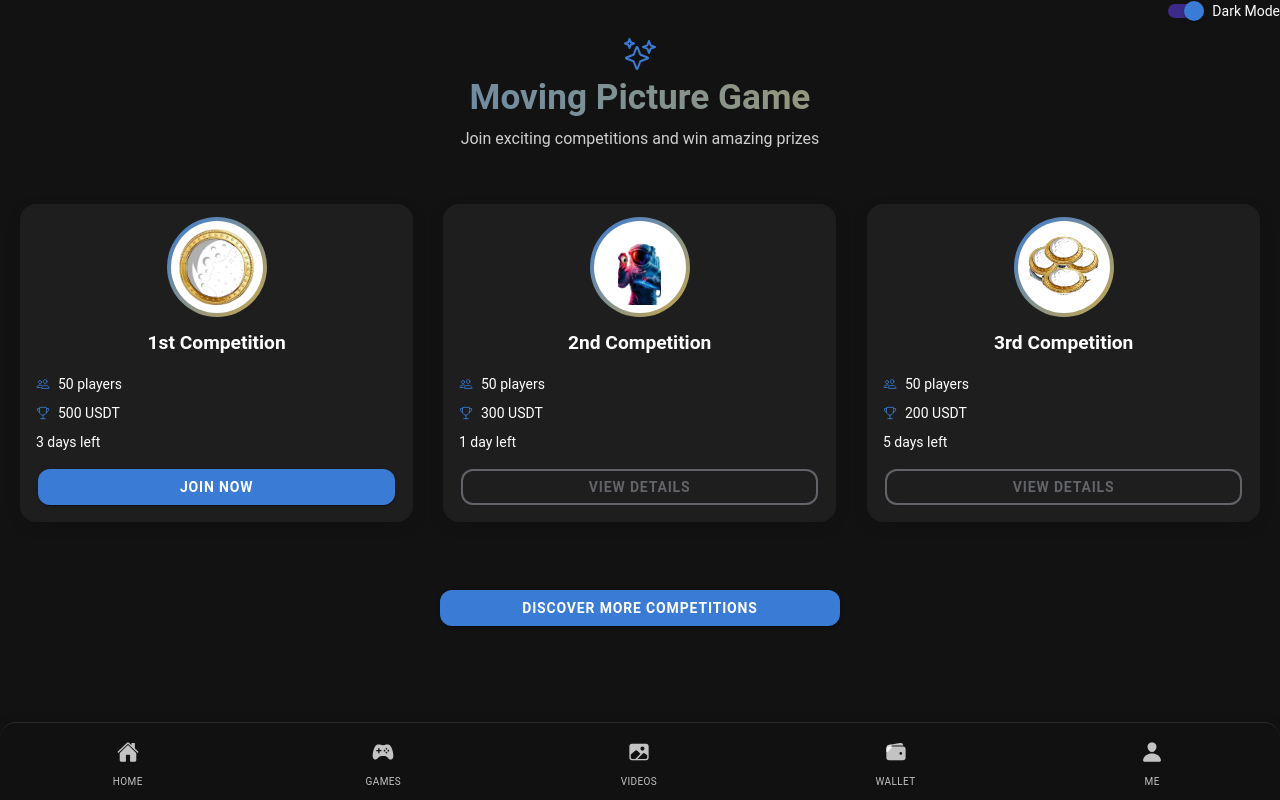
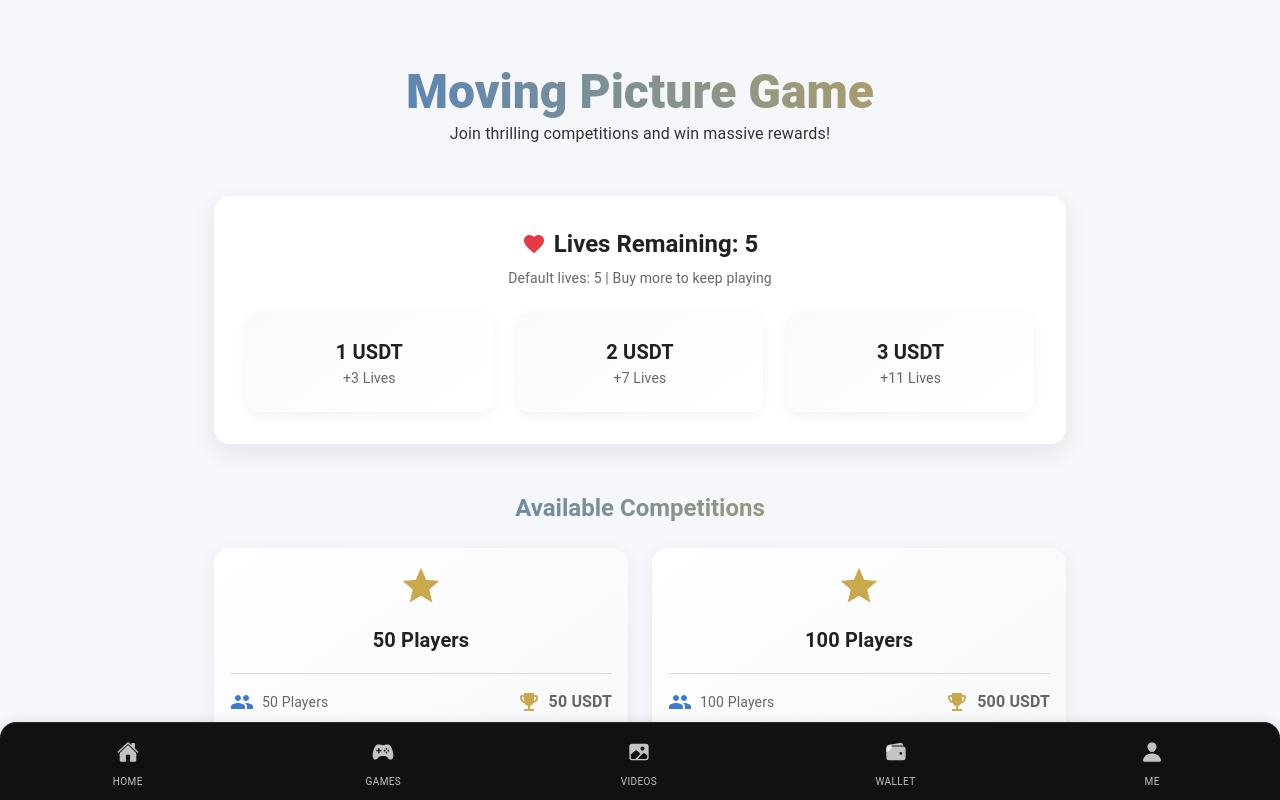
Before and after one commit to oduyemi/dreamsgamerz, a React (Vite) app: page /games/moving-picture in a window 1280 px wide. Built offline with nearby package versions, Linux system fonts and the light colour scheme.

Commit message:
movingpicture up

```diff
--- a/package.json
+++ b/package.json
@@ -32,6 +32,7 @@
     "@types/react-icons": "^2.2.7",
     "@types/react-router": "^5.1.20",
     "@types/react-router-dom": "^5.3.3",
+    "animate.css": "^4.1.1",
     "axios": "^1.10.0",
     "framer-motion": "^12.12.1",
     "ionicons": "^7.0.0",
--- a/src/components/AppLayout.tsx
+++ b/src/components/AppLayout.tsx
@@ -38,13 +38,16 @@ export const AppLayout: React.FC<AppLayoutProps> = ({ children }) => {
       {/* Scrollable main area */}
       <Box
         sx={{
-          flex: 1,
+          flexGrow: 1,
+          height: 'calc(100vh - 70px)', // adjust 70px if your footer height changes
           overflowY: 'auto',
-          pb: { xs: 10, sm: 11 }, // keep footer visible
+          WebkitOverflowScrolling: 'touch',
+          pb: { xs: 10, sm: 11 },
         }}
       >
         {children}
       </Box>
+
 
       {/* Fixed Footer Navigation */}
       <Paper
--- a/src/components/MovingPictureGame.tsx
+++ b/src/components/MovingPictureGame.tsx
@@ -1,170 +1,268 @@
+import React, { useState } from "react";
 import {
-  IonPage,
-  IonContent,
-  IonText,
-  IonButton,
-  IonImg,
-  IonToggle,
-  IonGrid,
-  IonRow,
-  IonCol,
-  IonCard,
-  IonCardContent,
-  IonIcon
-} from '@ionic/react';
-import './MovingPictureGame.css';
-import { useState, useEffect } from 'react';
-import { motion } from 'framer-motion';
-import { trophyOutline, peopleOutline, sparklesOutline } from 'ionicons/icons';
+  Container,
+  Grid,
+  Card,
+  CardContent,
+  Typography,
+  Button,
+  Box,
+  Divider,
+} from "@mui/material";
+import { motion } from "framer-motion";
+import "animate.css";
+import EmojiEventsIcon from "@mui/icons-material/EmojiEvents";
+import PeopleIcon from "@mui/icons-material/People";
+import StarIcon from "@mui/icons-material/Star";
+import FavoriteIcon from "@mui/icons-material/Favorite";
 
 const competitions = [
-  {
-    label: '1st Competition',
-    image: '/images/hometoken.png',
-    players: 50,
-    prize: '500 USDT',
-    duration: '3 days left'
-  },
-  {
-    label: '2nd Competition',
-    image: '/images/single.png',
-    players: 50,
-    prize: '300 USDT',
-    duration: '1 day left'
-  },
-  {
-    label: '3rd Competition',
-    image: '/images/multi.png',
-    players: 50,
-    prize: '200 USDT',
-    duration: '5 days left'
-  },
+  { players: 50, prize: "50 USDT" },
+  { players: 100, prize: "500 USDT" },
+  { players: 500, prize: "5000 USDT" },
+  { players: 1000, prize: "1000 USDT" },
+  { players: 100000, prize: "100000 USDT" },
+  { players: 500000, prize: "500000 USDT", comingSoon: true },
+  { players: 1000000, prize: "1000000 USDT", comingSoon: true },
+];
+
+const lifePackages = [
+  { cost: 1, lives: 3 },
+  { cost: 2, lives: 7 },
+  { cost: 3, lives: 11 },
 ];
 
 export const MovingPictureGameTab: React.FC = () => {
-  const [darkMode, setDarkMode] = useState(true);
+  const [lives, setLives] = useState(5);
 
-  useEffect(() => {
-    const savedTheme = localStorage.getItem('theme');
-    if (savedTheme === 'light') setDarkMode(false);
-  }, []);
-
-  useEffect(() => {
-    localStorage.setItem('theme', darkMode ? 'dark' : 'light');
-    document.body.classList.toggle('dark', darkMode);
-  }, [darkMode]);
+  const handleBuyLives = (extraLives: number) => {
+    setLives((prev) => prev + extraLives);
+  };
 
   return (
-    <IonPage className={darkMode ? 'theme-dark' : 'theme-light'}>
-      <IonContent fullscreen className="mpg-bg">
-        <div className="header-section">
+    <Box
+      sx={{
+        width: "100%",
+        bgcolor: "#f6f7fb",
+        color: "#111",
+        py: { xs: 6, md: 8 },
+        minHeight: "100%", // allows AppLayout scroll to work
+      }}
+    >
+      <Container maxWidth="md">
+        {/* Header */}
+        <Box
+          textAlign="center"
+          mb={6}
+          className="animate__animated animate__fadeInDown"
+        >
+          <Typography
+            variant="h3"
+            sx={{
+              fontWeight: 900,
+              background: "linear-gradient(45deg, #3a7bd5, #caa84c)",
+              backgroundClip: "text",
+              color: "transparent",
+            }}
+          >
+            Moving Picture Game
+          </Typography>
+          <Typography variant="subtitle1" sx={{ opacity: 0.85 }}>
+            Join thrilling competitions and win massive rewards!
+          </Typography>
+        </Box>
+
+        {/* Lives Section */}
+        <Box
+          className="animate__animated animate__fadeInUp animate__delay-1s"
+          mb={6}
+        >
+          <Card
+            sx={{
+              borderRadius: 4,
+              p: 4,
+              background: "#ffffff",
+              boxShadow: "0px 8px 25px rgba(0,0,0,0.08)",
+            }}
+          >
+            <Typography
+              variant="h5"
+              textAlign="center"
+              fontWeight={700}
+              mb={1}
+              display="flex"
+              justifyContent="center"
+              alignItems="center"
+              gap={1}
+            >
+              <FavoriteIcon sx={{ color: "#e63946" }} />
+              Lives Remaining: {lives}
+            </Typography>
+            <Typography
+              textAlign="center"
+              variant="body2"
+              mb={3}
+              color="text.secondary"
+            >
+              Default lives: 5 | Buy more to keep playing
+            </Typography>
+
+            <Grid container spacing={3} justifyContent="center">
+              {lifePackages.map((pkg, i) => (
+                <Grid item xs={12} sm={4} key={i}>
+                  <motion.div whileHover={{ scale: 1.08 }}>
+                    <Card
+                      onClick={() => handleBuyLives(pkg.lives)}
+                      sx={{
+                        cursor: "pointer",
+                        borderRadius: 3,
+                        textAlign: "center",
+                        py: 3,
+                        transition: "all 0.3s ease",
+                        background:
+                          "linear-gradient(145deg, #fafafa, #ffffff 90%)",
+                        boxShadow: "0 4px 12px rgba(0,0,0,0.05)",
+                        "&:hover": {
+                          boxShadow: "0 8px 18px rgba(0,0,0,0.1)",
+                        },
+                      }}
+                    >
+                      <Typography variant="h6" fontWeight={700}>
+                        {pkg.cost} USDT
+                      </Typography>
+                      <Typography variant="body2" color="text.secondary">
+                        +{pkg.lives} Lives
+                      </Typography>
+                    </Card>
+                  </motion.div>
+                </Grid>
+              ))}
+            </Grid>
+          </Card>
+        </Box>
+
+        {/* Competitions */}
+        <Box className="animate__animated animate__fadeInUp animate__delay-2s">
+          <Typography
+            variant="h5"
+            fontWeight={700}
+            mb={3}
+            textAlign="center"
+            sx={{
+              background: "linear-gradient(45deg, #3a7bd5, #caa84c)",
+              backgroundClip: "text",
+              color: "transparent",
+            }}
+          >
+            Available Competitions
+          </Typography>
+
+          <Grid container spacing={3}>
+            {competitions.map((comp, index) => (
+              <Grid item xs={12} sm={6} key={index}>
                 <motion.div
-            className="theme-toggle-container"
-            initial={{ opacity: 0 }}
-            animate={{ opacity: 1 }}
-            transition={{ duration: 0.5 }}
+                  initial={{ opacity: 0, y: 40 }}
+                  animate={{ opacity: 1, y: 0 }}
+                  transition={{ duration: 0.4, delay: index * 0.1 }}
+                  whileHover={{ scale: 1.03 }}
                 >
-            <IonToggle
-              checked={darkMode}
-              onIonChange={(e) => setDarkMode(e.detail.checked)}
-              color="primary"
-              className="theme-toggle"
+                  <Card
+                    sx={{
+                      borderRadius: 4,
+                      background:
+                        "linear-gradient(145deg, #ffffff, #f8f9fb 80%)",
+                      boxShadow: "0px 6px 20px rgba(0,0,0,0.06)",
+                      height: "100%",
+                    }}
+                  >
+                    <CardContent>
+                      <Box textAlign="center" mb={2}>
+                        <StarIcon
+                          sx={{
+                            fontSize: 44,
+                            color: comp.comingSoon ? "grey" : "#caa84c",
+                          }}
                         />
-            <IonText className="toggle-label">
-              {darkMode ? 'Dark Mode' : 'Light Mode'}
-            </IonText>
+                        <Typography variant="h6" fontWeight={700} mt={1}>
+                          {comp.players.toLocaleString()} Players
+                        </Typography>
+                      </Box>
+
+                      <Divider sx={{ my: 2 }} />
+
+                      <Box
+                        display="flex"
+                        justifyContent="space-between"
+                        alignItems="center"
+                      >
+                        <Box display="flex" alignItems="center">
+                          <PeopleIcon sx={{ mr: 1, color: "#3a7bd5" }} />
+                          <Typography variant="body2">
+                            {comp.players} Players
+                          </Typography>
+                        </Box>
+                        <Box display="flex" alignItems="center">
+                          <EmojiEventsIcon sx={{ mr: 1, color: "#caa84c" }} />
+                          <Typography fontWeight={700}>{comp.prize}</Typography>
+                        </Box>
+                      </Box>
+
+                      <Button
+                        variant="contained"
+                        fullWidth
+                        sx={{
+                          mt: 3,
+                          borderRadius: 3,
+                          fontWeight: 600,
+                          textTransform: "none",
+                          bgcolor: comp.comingSoon ? "grey.400" : "#3a7bd5",
+                          "&:hover": {
+                            bgcolor: comp.comingSoon ? "grey.500" : "#2f64b3",
+                          },
+                        }}
+                        disabled={!!comp.comingSoon}
+                      >
+                        {comp.comingSoon ? "Coming Soon" : "Join Now"}
+                      </Button>
+                    </CardContent>
+                  </Card>
                 </motion.div>
+              </Grid>
+            ))}
+          </Grid>
+        </Box>
 
-          <motion.div
-            className="title-section"
-            initial={{ opacity: 0, y: -20 }}
-            animate={{ opacity: 1, y: 0 }}
-            transition={{ duration: 0.6 }}
+        {/* Footer */}
+        {/* <Box
+          textAlign="center"
+          mt={10}
+          className="animate__animated animate__fadeInUp animate__delay-3s"
         >
-            <IonIcon
-              icon={sparklesOutline}
-              className="sparkle-icon"
-              color="primary"
-            />
-            <h1 className="mpg-title">Moving Picture Game</h1>
-            <IonText className="mpg-subtitle">
-              Join exciting competitions and win amazing prizes
-            </IonText>
-          </motion.div>
-        </div>
-
-        <IonGrid className="competition-grid">
-          <IonRow>
-            {competitions.map((comp, index) => (
-              <IonCol size="12" sizeMd="4" key={index}>
-                <motion.div
-                  initial={{ opacity: 0, y: 30 }}
-                  animate={{ opacity: 1, y: 0 }}
-                  transition={{ duration: 0.5, delay: index * 0.15 }}
-                  whileHover={{ y: -5 }}
-                >
-                  <IonCard className="competition-card">
-                    <IonCardContent>
-                      <div className="card-header">
-                        <div className="image-container">
-                          <IonImg
-                            src={comp.image}
-                            alt={comp.label}
-                            className="competition-image"
-                          />
-                        </div>
-                        <IonText className="competition-label">
-                          {comp.label}
-                        </IonText>
-                      </div>
-
-                      <div className="card-details">
-                        <div className="detail-item">
-                          <IonIcon icon={peopleOutline} />
-                          <IonText>{comp.players} players</IonText>
-                        </div>
-                        <div className="detail-item">
-                          <IonIcon icon={trophyOutline} />
-                          <IonText>{comp.prize}</IonText>
-                        </div>
-                        <div className="detail-item">
-                          <IonText>{comp.duration}</IonText>
-                        </div>
-                      </div>
-
-                      <IonButton
-                        expand="block"
-                        className="join-btn"
-                        fill={index === 0 ? "solid" : "outline"}
-                        color={index === 0 ? "primary" : "medium"}
-                      >
-                        {index === 0 ? 'Join Now' : 'View Details'}
-                      </IonButton>
-                    </IonCardContent>
-                  </IonCard>
-                </motion.div>
-              </IonCol>
-            ))}
-          </IonRow>
-        </IonGrid>
-
-        <motion.div
-          className="footer-section"
-          initial={{ opacity: 0 }}
-          animate={{ opacity: 1 }}
-          transition={{ duration: 0.6, delay: 0.8 }}
-        >
-          <IonButton
-            expand="block"
-            className="more-btn"
-            fill="solid"
-            color="primary"
-            shape="round"
+          <motion.div whileHover={{ scale: 1.05 }}>
+            <Button
+              variant="contained"
+              size="large"
+              sx={{
+                px: 6,
+                py: 1.8,
+                borderRadius: 4,
+                fontWeight: 700,
+                textTransform: "none",
+                boxShadow: "0 8px 20px rgba(58,123,213,0.3)",
+                bgcolor: "#3a7bd5",
+                "&:hover": {
+                  bgcolor: "#2f64b3",
+                  boxShadow: "0 10px 25px rgba(58,123,213,0.4)",
+                },
+              }}
             >
               Discover More Competitions
-          </IonButton>
+            </Button>
           </motion.div>
-      </IonContent>
-    </IonPage>
+        </Box> */}
+      </Container>
+    </Box>
   );
 };
+
+export default MovingPictureGameTab;
--- a/src/theme/variables.css
+++ b/src/theme/variables.css
@@ -41,6 +41,7 @@ body, html {
   font-family: 'Inter', sans-serif;
   line-height: 1.6;
   -webkit-font-smoothing: antialiased;
+  overflow-y: auto;
 }
 
 h1, h2, h3 {
```
Also changed, not shown: 1 other file (tests, documents, lock files or other folders). Lines whose indentation alone changed are shown as unchanged.
